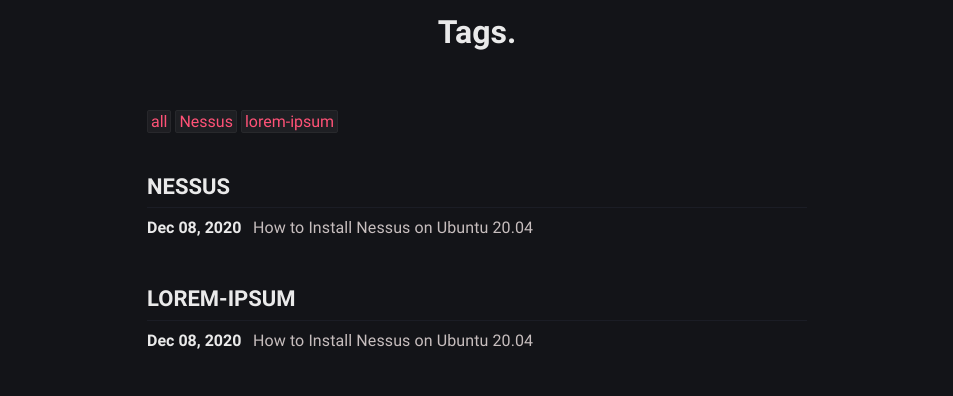
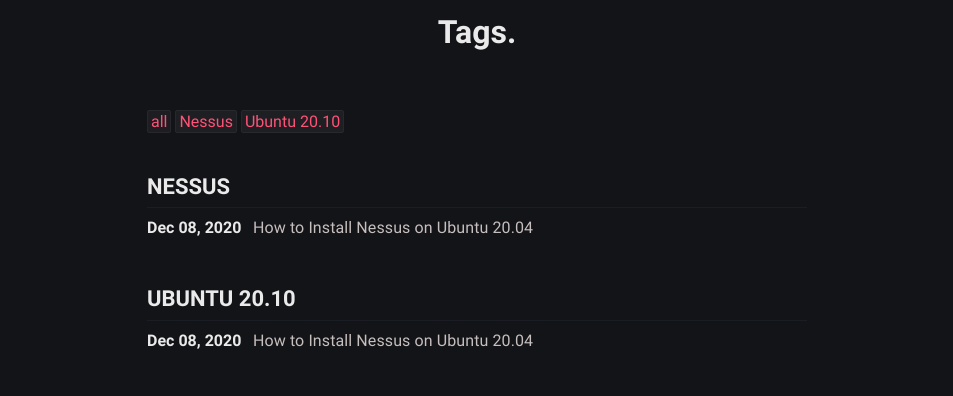
Before and after one commit to TzZek/zek-blog-v2, a Jekyll site: the page built from tags.html, in a window 1280 px wide. Shown: the part 179-575 px from the top of the page, without its empty margins (163-1116 px from the left). Built offline with Jekyll 4.4.1, drawn with Linux system fonts in a browser that asks for light colours.

Commit message:
2020-12-07-nessus-ubuntu.md: updated tags

```diff
--- a/_posts/nessus-ubuntu/2020-12-07-nessus-ubuntu.md
+++ b/_posts/nessus-ubuntu/2020-12-07-nessus-ubuntu.md
@@ -7,7 +7,7 @@ date: '2020-12-07T17:30:53.930Z'
 modified: '2020-12-07T17:30:53.930Z'
 tags:
   - Nessus
-  - lorem-ipsum
+  - Ubuntu 20.10
 categories: []
 layout: post
 ---
```
